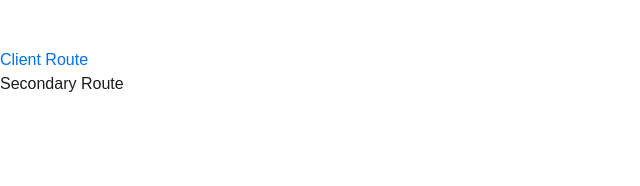
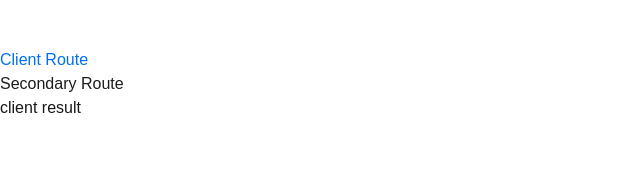
Before and after one commit to elkinmendoza/next15-new-functionalities, a Next.js app: page /client-route in a window 1280 px wide. Shown: the top 186 px of the page, without its empty margins (0-640 px from the left). Built offline with nearby package versions, Linux system fonts and the light colour scheme.

Commit message:
using client-only code npm i client-only to allow using client base component in only RCC

```diff
--- a/package.json
+++ b/package.json
@@ -10,6 +10,7 @@
   },
   "dependencies": {
     "@types/react-slick": "^0.23.13",
+    "client-only": "^0.0.1",
     "next": "15.3.2",
     "react": "^19.0.0",
     "react-dom": "^19.0.0",
--- a/src/app/client-route/page.tsx
+++ b/src/app/client-route/page.tsx
@@ -2,16 +2,18 @@
 import React from "react";
 
 import { useTheme } from "@/components/theme-provider";
+import { ClientSideFunction } from "@/utils/client-utils";
 
 export default function ClientRoutePage() {
     const theme = useTheme();
+    const result = ClientSideFunction();
 
   return (
     <section className="w-full h-screen  my-12 m-auto">
       <div className="image-slider-container">
          <h1 style={{color:theme.colors.primary}}> Client Route</h1>
          <h1 style={{color:theme.colors.secondary}}> Secondary Route</h1>
-
+         <p>{result}</p>
       </div>
     </section>
   );
--- a/src/app/server-route/page.tsx
+++ b/src/app/server-route/page.tsx
@@ -1,11 +1,13 @@
 import { serverSideFunction } from "@/utils/server-utils";
 import { ImageSlider } from "@/components/ImageSlider";
-
+// import { ClientSideFunction } from "@/utils/client-utils";
 export default function ServerRoutePage() {
     const result = serverSideFunction();
+    // const clientResult = ClientSideFunction();
     return (
         <section className="w-full h-screen  my-12 m-auto">
         <h1>Server Route {result}</h1>
+        {/* <h1>Client Route {clientResult}</h1> */}
 
         <ImageSlider />
         </section>
--- /dev/null
+++ b/src/utils/client-utils.ts
@@ -0,0 +1,9 @@
+import "client-only"
+
+export const ClientSideFunction= ()=>{
+    console.log(
+        'use window object',
+        'use localstorage only client-side specific functions and methods'
+    )
+    return "client result"
+}
```
Also changed, not shown: 1 other file (tests, documents, lock files or other folders).
